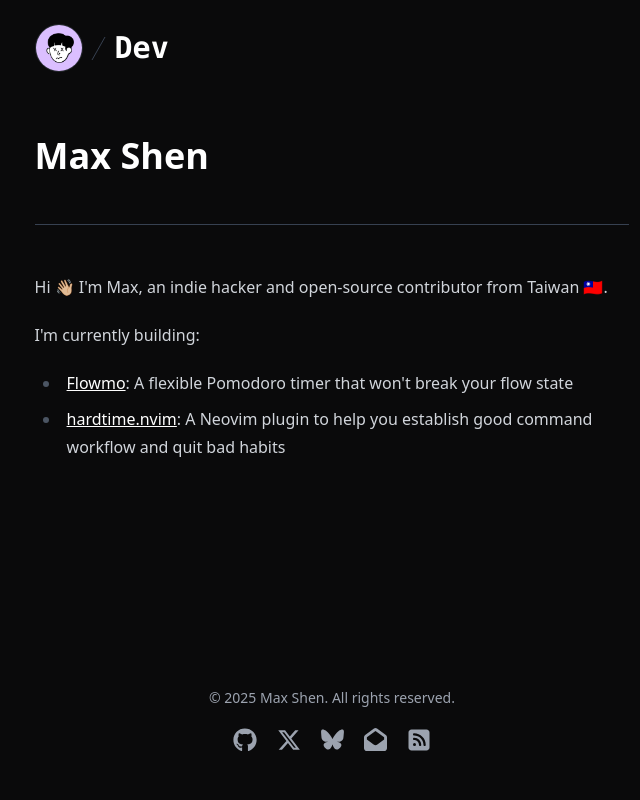
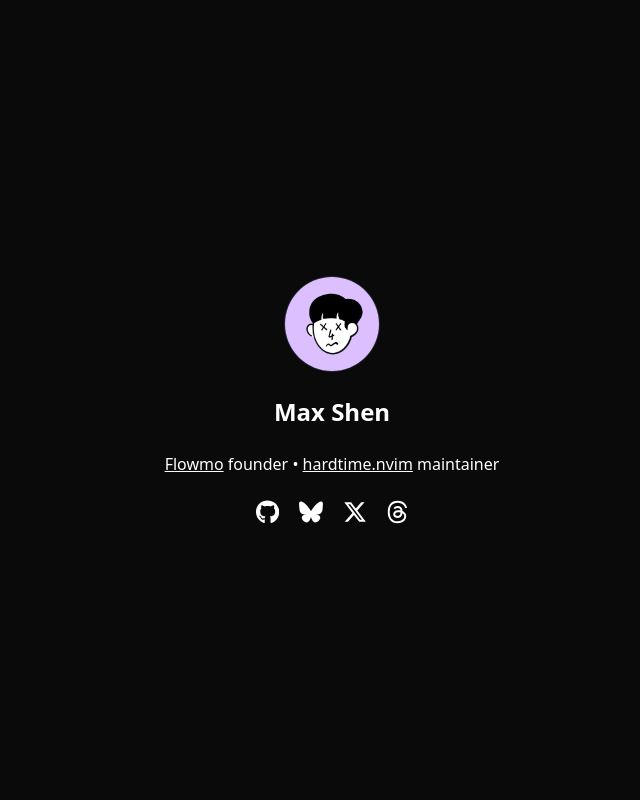
Before and after one commit to m4xshen/m4xshen.dev, an Astro site: page / in a window 1280 px wide. Shown: the whole page, without its empty margins (308-948 px from the left). Built offline with nearby package versions, Linux system fonts and the light colour scheme; Astro itself is replaced by a stand-in of ours.

Commit message:
feat: refactor home page

```diff
--- a/src/components/Header.astro
+++ b/src/components/Header.astro
@@ -9,6 +9,7 @@ import { SLASH } from '../consts';
         <img
           src="/avatar.png"
           alt="Author avatar image"
+          transition:name="avatar"
           class="h-12 w-12 rounded-full"
         />
       </a>
--- a/src/icons/Bluesky.astro
+++ b/src/icons/Bluesky.astro
@@ -1 +1 @@
-<svg xmlns="http://www.w3.org/2000/svg" height="23" width="23" viewBox="0 0 512 512"><path d="M111.8 62.2C170.2 105.9 233 194.7 256 242.4c23-47.6 85.8-136.4 144.2-180.2c42.1-31.6 110.3-56 110.3 21.8c0 15.5-8.9 130.5-14.1 149.2C478.2 298 412 314.6 353.1 304.5c102.9 17.5 129.1 75.5 72.5 133.5c-107.4 110.2-154.3-27.6-166.3-62.9l0 0c-1.7-4.9-2.6-7.8-3.3-7.8s-1.6 3-3.3 7.8l0 0c-12 35.3-59 173.1-166.3 62.9c-56.5-58-30.4-116 72.5-133.5C100 314.6 33.8 298 15.7 233.1C10.4 214.4 1.5 99.4 1.5 83.9c0-77.8 68.2-53.4 110.3-21.8z"/></svg>
+<svg xmlns="http://www.w3.org/2000/svg" height="24" viewBox="0 0 512 512"><path d="M111.8 62.2C170.2 105.9 233 194.7 256 242.4c23-47.6 85.8-136.4 144.2-180.2c42.1-31.6 110.3-56 110.3 21.8c0 15.5-8.9 130.5-14.1 149.2C478.2 298 412 314.6 353.1 304.5c102.9 17.5 129.1 75.5 72.5 133.5c-107.4 110.2-154.3-27.6-166.3-62.9l0 0c-1.7-4.9-2.6-7.8-3.3-7.8s-1.6 3-3.3 7.8l0 0c-12 35.3-59 173.1-166.3 62.9c-56.5-58-30.4-116 72.5-133.5C100 314.6 33.8 298 15.7 233.1C10.4 214.4 1.5 99.4 1.5 83.9c0-77.8 68.2-53.4 110.3-21.8z"/></svg>
--- a/src/icons/GitHub.astro
+++ b/src/icons/GitHub.astro
@@ -1 +1 @@
-<svg xmlns="http://www.w3.org/2000/svg" height="24" width="24" viewBox="0 0 496 512"><path d="M165.9 397.4c0 2-2.3 3.6-5.2 3.6-3.3 .3-5.6-1.3-5.6-3.6 0-2 2.3-3.6 5.2-3.6 3-.3 5.6 1.3 5.6 3.6zm-31.1-4.5c-.7 2 1.3 4.3 4.3 4.9 2.6 1 5.6 0 6.2-2s-1.3-4.3-4.3-5.2c-2.6-.7-5.5 .3-6.2 2.3zm44.2-1.7c-2.9 .7-4.9 2.6-4.6 4.9 .3 2 2.9 3.3 5.9 2.6 2.9-.7 4.9-2.6 4.6-4.6-.3-1.9-3-3.2-5.9-2.9zM244.8 8C106.1 8 0 113.3 0 252c0 110.9 69.8 205.8 169.5 239.2 12.8 2.3 17.3-5.6 17.3-12.1 0-6.2-.3-40.4-.3-61.4 0 0-70 15-84.7-29.8 0 0-11.4-29.1-27.8-36.6 0 0-22.9-15.7 1.6-15.4 0 0 24.9 2 38.6 25.8 21.9 38.6 58.6 27.5 72.9 20.9 2.3-16 8.8-27.1 16-33.7-55.9-6.2-112.3-14.3-112.3-110.5 0-27.5 7.6-41.3 23.6-58.9-2.6-6.5-11.1-33.3 2.6-67.9 20.9-6.5 69 27 69 27 20-5.6 41.5-8.5 62.8-8.5s42.8 2.9 62.8 8.5c0 0 48.1-33.6 69-27 13.7 34.7 5.2 61.4 2.6 67.9 16 17.7 25.8 31.5 25.8 58.9 0 96.5-58.9 104.2-114.8 110.5 9.2 7.9 17 22.9 17 46.4 0 33.7-.3 75.4-.3 83.6 0 6.5 4.6 14.4 17.3 12.1C428.2 457.8 496 362.9 496 252 496 113.3 383.5 8 244.8 8zM97.2 352.9c-1.3 1-1 3.3 .7 5.2 1.6 1.6 3.9 2.3 5.2 1 1.3-1 1-3.3-.7-5.2-1.6-1.6-3.9-2.3-5.2-1zm-10.8-8.1c-.7 1.3 .3 2.9 2.3 3.9 1.6 1 3.6 .7 4.3-.7 .7-1.3-.3-2.9-2.3-3.9-2-.6-3.6-.3-4.3 .7zm32.4 35.6c-1.6 1.3-1 4.3 1.3 6.2 2.3 2.3 5.2 2.6 6.5 1 1.3-1.3 .7-4.3-1.3-6.2-2.2-2.3-5.2-2.6-6.5-1zm-11.4-14.7c-1.6 1-1.6 3.6 0 5.9 1.6 2.3 4.3 3.3 5.6 2.3 1.6-1.3 1.6-3.9 0-6.2-1.4-2.3-4-3.3-5.6-2z"/></svg>
+<svg xmlns="http://www.w3.org/2000/svg" height="24" viewBox="0 0 496 512"><path d="M165.9 397.4c0 2-2.3 3.6-5.2 3.6-3.3 .3-5.6-1.3-5.6-3.6 0-2 2.3-3.6 5.2-3.6 3-.3 5.6 1.3 5.6 3.6zm-31.1-4.5c-.7 2 1.3 4.3 4.3 4.9 2.6 1 5.6 0 6.2-2s-1.3-4.3-4.3-5.2c-2.6-.7-5.5 .3-6.2 2.3zm44.2-1.7c-2.9 .7-4.9 2.6-4.6 4.9 .3 2 2.9 3.3 5.9 2.6 2.9-.7 4.9-2.6 4.6-4.6-.3-1.9-3-3.2-5.9-2.9zM244.8 8C106.1 8 0 113.3 0 252c0 110.9 69.8 205.8 169.5 239.2 12.8 2.3 17.3-5.6 17.3-12.1 0-6.2-.3-40.4-.3-61.4 0 0-70 15-84.7-29.8 0 0-11.4-29.1-27.8-36.6 0 0-22.9-15.7 1.6-15.4 0 0 24.9 2 38.6 25.8 21.9 38.6 58.6 27.5 72.9 20.9 2.3-16 8.8-27.1 16-33.7-55.9-6.2-112.3-14.3-112.3-110.5 0-27.5 7.6-41.3 23.6-58.9-2.6-6.5-11.1-33.3 2.6-67.9 20.9-6.5 69 27 69 27 20-5.6 41.5-8.5 62.8-8.5s42.8 2.9 62.8 8.5c0 0 48.1-33.6 69-27 13.7 34.7 5.2 61.4 2.6 67.9 16 17.7 25.8 31.5 25.8 58.9 0 96.5-58.9 104.2-114.8 110.5 9.2 7.9 17 22.9 17 46.4 0 33.7-.3 75.4-.3 83.6 0 6.5 4.6 14.4 17.3 12.1C428.2 457.8 496 362.9 496 252 496 113.3 383.5 8 244.8 8zM97.2 352.9c-1.3 1-1 3.3 .7 5.2 1.6 1.6 3.9 2.3 5.2 1 1.3-1 1-3.3-.7-5.2-1.6-1.6-3.9-2.3-5.2-1zm-10.8-8.1c-.7 1.3 .3 2.9 2.3 3.9 1.6 1 3.6 .7 4.3-.7 .7-1.3-.3-2.9-2.3-3.9-2-.6-3.6-.3-4.3 .7zm32.4 35.6c-1.6 1.3-1 4.3 1.3 6.2 2.3 2.3 5.2 2.6 6.5 1 1.3-1.3 .7-4.3-1.3-6.2-2.2-2.3-5.2-2.6-6.5-1zm-11.4-14.7c-1.6 1-1.6 3.6 0 5.9 1.6 2.3 4.3 3.3 5.6 2.3 1.6-1.3 1.6-3.9 0-6.2-1.4-2.3-4-3.3-5.6-2z"/></svg>
--- /dev/null
+++ b/src/icons/Threads.astro
@@ -0,0 +1 @@
+<svg xmlns="http://www.w3.org/2000/svg" height="24" viewBox="0 0 448 512"><path d="M331.5 235.7c2.2 .9 4.2 1.9 6.3 2.8c29.2 14.1 50.6 35.2 61.8 61.4c15.7 36.5 17.2 95.8-30.3 143.2c-36.2 36.2-80.3 52.5-142.6 53h-.3c-70.2-.5-124.1-24.1-160.4-70.2c-32.3-41-48.9-98.1-49.5-169.6V256v-.2C17 184.3 33.6 127.2 65.9 86.2C102.2 40.1 156.2 16.5 226.4 16h.3c70.3 .5 124.9 24 162.3 69.9c18.4 22.7 32 50 40.6 81.7l-40.4 10.8c-7.1-25.8-17.8-47.8-32.2-65.4c-29.2-35.8-73-54.2-130.5-54.6c-57 .5-100.1 18.8-128.2 54.4C72.1 146.1 58.5 194.3 58 256c.5 61.7 14.1 109.9 40.3 143.3c28 35.6 71.2 53.9 128.2 54.4c51.4-.4 85.4-12.6 113.7-40.9c32.3-32.2 31.7-71.8 21.4-95.9c-6.1-14.2-17.1-26-31.9-34.9c-3.7 26.9-11.8 48.3-24.7 64.8c-17.1 21.8-41.4 33.6-72.7 35.3c-23.6 1.3-46.3-4.4-63.9-16c-20.8-13.8-33-34.8-34.3-59.3c-2.5-48.3 35.7-83 95.2-86.4c21.1-1.2 40.9-.3 59.2 2.8c-2.4-14.8-7.3-26.6-14.6-35.2c-10-11.7-25.6-17.7-46.2-17.8H227c-16.6 0-39 4.6-53.3 26.3l-34.4-23.6c19.2-29.1 50.3-45.1 87.8-45.1h.8c62.6 .4 99.9 39.5 103.7 107.7l-.2 .2zm-156 68.8c1.3 25.1 28.4 36.8 54.6 35.3c25.6-1.4 54.6-11.4 59.5-73.2c-13.2-2.9-27.8-4.4-43.4-4.4c-4.8 0-9.6 .1-14.4 .4c-42.9 2.4-57.2 23.2-56.2 41.8l-.1 .1z"/></svg>
--- a/src/icons/X.astro
+++ b/src/icons/X.astro
@@ -1 +1 @@
-<svg xmlns="http://www.w3.org/2000/svg" height="24" width="24" viewBox="0 0 512 512"><path d="M389.2 48h70.6L305.6 224.2 487 464H345L233.7 318.6 106.5 464H35.8L200.7 275.5 26.8 48H172.4L272.9 180.9 389.2 48zM364.4 421.8h39.1L151.1 88h-42L364.4 421.8z"/></svg>
+<svg xmlns="http://www.w3.org/2000/svg" height="24" viewBox="0 0 512 512"><path d="M389.2 48h70.6L305.6 224.2 487 464H345L233.7 318.6 106.5 464H35.8L200.7 275.5 26.8 48H172.4L272.9 180.9 389.2 48zM364.4 421.8h39.1L151.1 88h-42L364.4 421.8z"/></svg>
--- a/src/pages/index.astro
+++ b/src/pages/index.astro
@@ -1,16 +1,80 @@
 ---
-import Base from '../layouts/Base.astro';
+import GitHub from '../icons/GitHub.astro';
+import X from '../icons/X.astro';
+import Bluesky from '../icons/Bluesky.astro';
+import Threads from '../icons/Threads.astro';
+import BaseHead from '../components/BaseHead.astro';
+import { SITE_TITLE, SITE_DESCRIPTION } from '../consts';
+
+const { title, description, ogImage } = Astro.props;
 ---
 
-<Base>
-  <section class="mt-10 prose prose-invert">
-    <h1>Max Shen</h1>
-    <hr />
-    <p>Hi 👋🏼 I'm Max, an indie hacker and open-source contributor from Taiwan 🇹🇼.</p>
-    <p>I'm currently building:</p>
-    <ul>
-      <li><a href="https://flowmo.io">Flowmo</a>: A flexible Pomodoro timer that won't break your flow state</li>
-      <li><a href="https://github.com/m4xshen/hardtime.nvim">hardtime.nvim</a>: A Neovim plugin to help you establish good command workflow and quit bad habits</li>
-    </ul>
-  </section>
-</Base>
+<!doctype html>
+<html lang="en" class="bg-[#0a0a0b] text-white">
+  <head>
+    <BaseHead
+      title={title ? title + ' | ' + SITE_TITLE : SITE_TITLE}
+      description={description ? description : SITE_DESCRIPTION}
+      ogImage={ogImage}
+    />
+  </head>
+  <body class="mx-5 xs:mx-10 sm:w-max sm:mx-auto flex flex-col items-center justify-center bg-center min-h-screen gap-6">
+    <img
+      src="/avatar.png"
+      alt="Author avatar image"
+      transition:name="avatar"
+      class="h-24 w-24 rounded-full"
+    />
+    <h1 class="font-semibold text-2xl">Max Shen</h1>
+    <div>
+      <a
+        target="_blank"
+        href="https://flowmo.io"
+        class="underline hover:text-[#DBBFFF] transition-colors duration-300"
+      >
+        Flowmo</a>
+      founder &bull;
+      <a
+        target="_blank"
+        href="https://github.com/m4xshen/hardtime.nvim"
+        class="underline hover:text-[#DBBFFF] transition-colors duration-300"
+      >
+        hardtime.nvim</a>
+      maintainer
+    </div>
+    <div class="flex gap-5">
+      <a
+        target="_blank"
+        href="https://github.com/m4xshen"
+        class="fill-white hover:fill-[#DBBFFF] transition duration-300"
+        aria-label="GitHub"
+      >
+        <GitHub />
+      </a>
+      <a
+        target="_blank"
+        href="https://bsky.app/profile/m4xshen.dev"
+        class="fill-white hover:fill-[#DBBFFF] transition duration-300"
+        aria-label="Bluesky"
+      >
+        <Bluesky />
+      </a>
+      <a
+        target="_blank"
+        href="https://x.com/m4xshen"
+        class="fill-white hover:fill-[#DBBFFF] transition duration-300"
+        aria-label="X"
+      >
+        <X />
+      </a>
+      <a
+        target="_blank"
+        href="https://threads.com/@m4xshen.dev"
+        class="fill-white hover:fill-[#DBBFFF] transition duration-300"
+        aria-label="Threads"
+      >
+        <Threads />
+      </a>
+    </div>
+  </body>
+</html>
```
